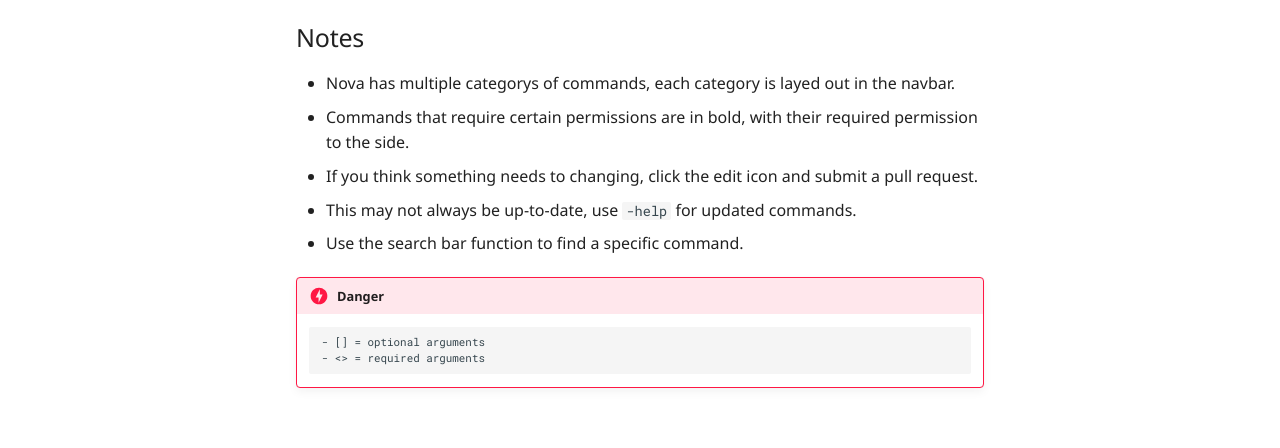
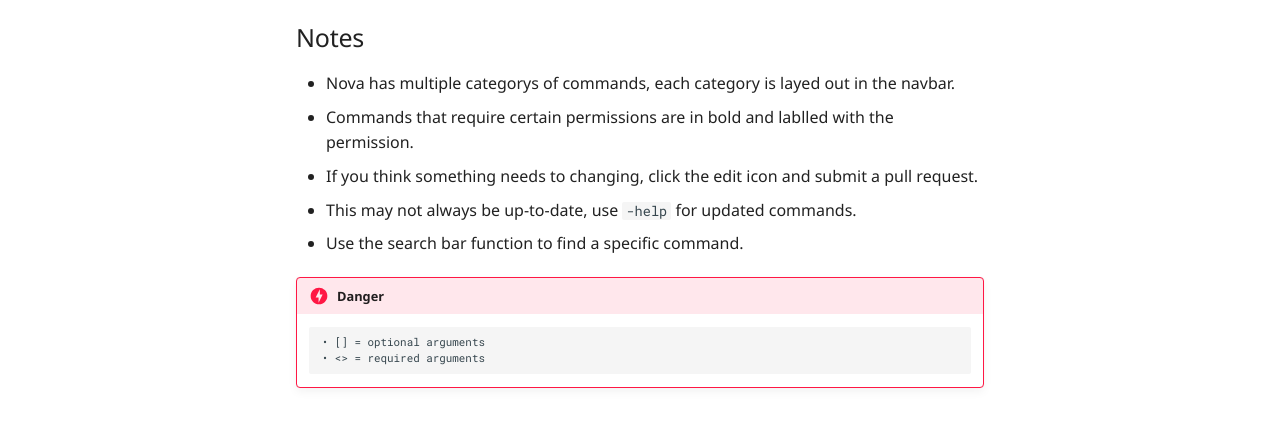
Before and after one commit to Larkify/nova-docs, an MkDocs documentation site: the page built from docs/index.md, in a window 1280 px wide. Shown: the part 297-745 px from the top of the page. Built offline with MkDocs 1.6.1 and Material for MkDocs 9.7.7, drawn with Linux system fonts in a browser that asks for light colours; some web fonts are replaced; comment, search, counter and statistics services are not loaded.

Commit message:
Update index.md

````diff
--- a/docs/index.md
+++ b/docs/index.md
@@ -7,13 +7,13 @@
 ## Notes
 
 - Nova has multiple categorys of commands, each category is layed out in the navbar.
-- Commands that require certain permissions are in bold, with their required permission to the side.
+- Commands that require certain permissions are in bold and lablled with the permission.
 - If you think something needs to changing, click the edit icon and submit a pull request.
 - This may not always be up-to-date, use `-help` for updated commands.
 - Use the search bar function to find a specific command.
 
 !!! danger
     ```
-    - [] = optional arguments
-    - <> = required arguments
+    • [] = optional arguments
+    • <> = required arguments
     ```
````
